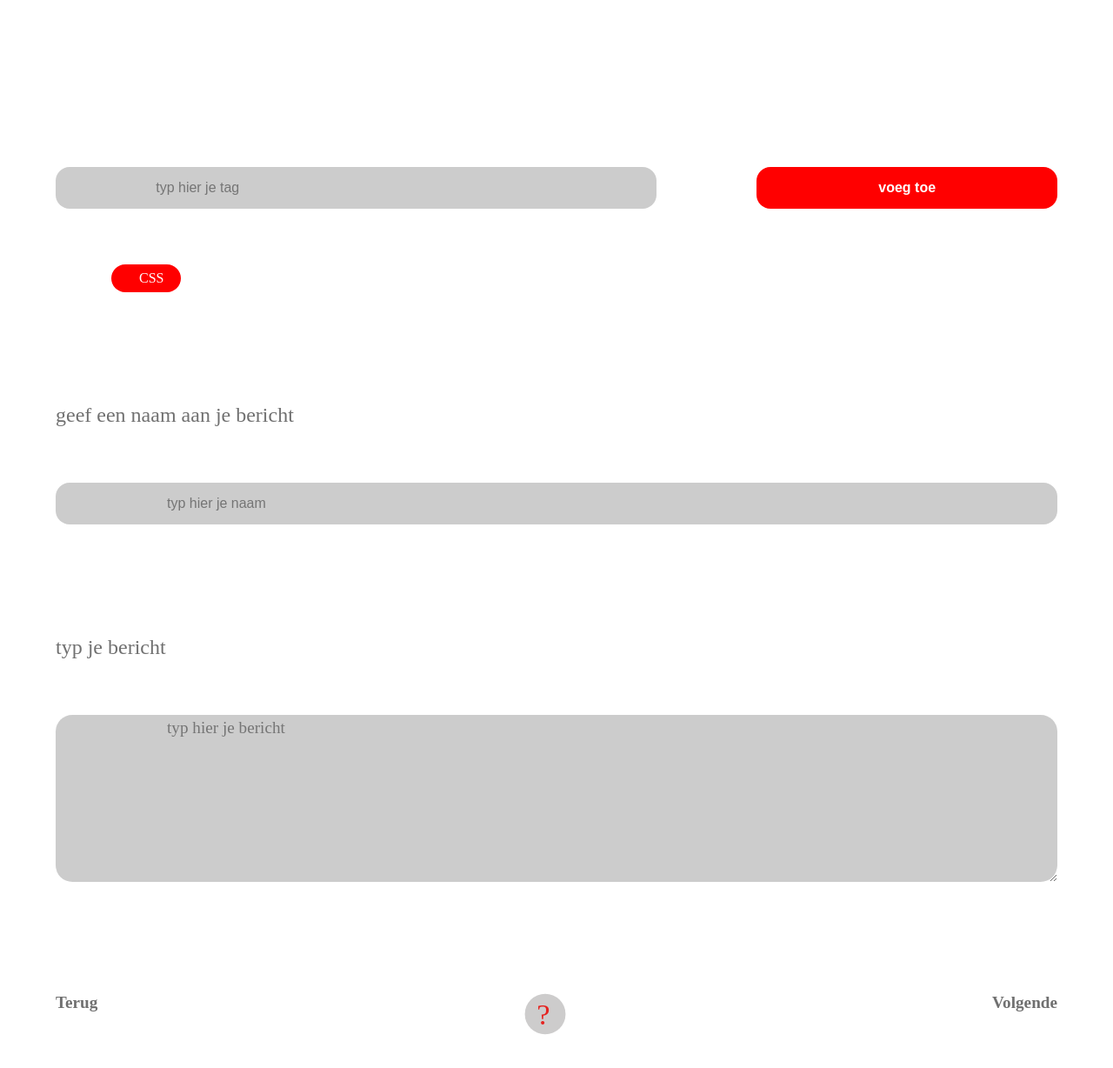
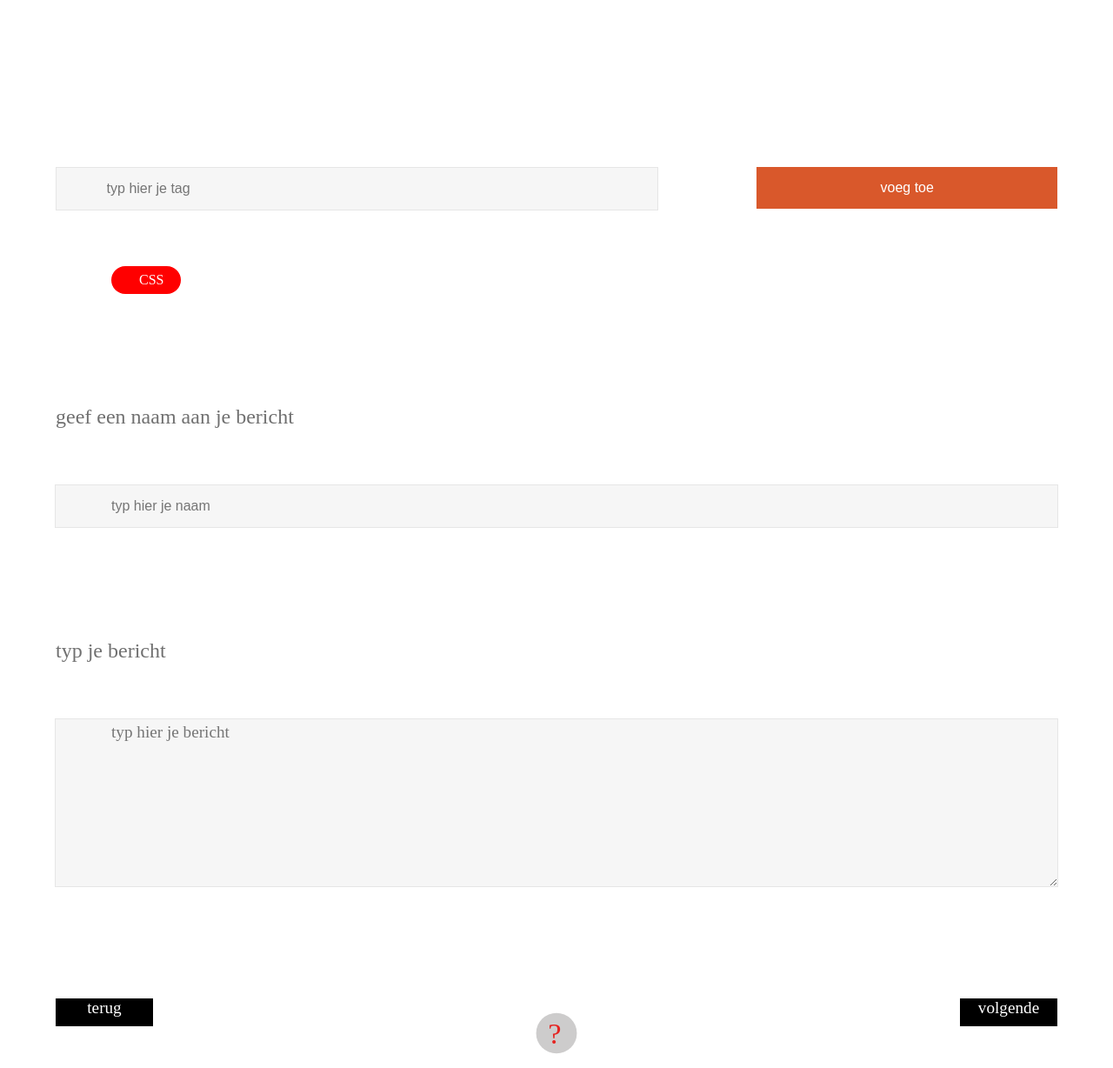
Before and after one commit to japgroevemaker/Meesterproef-OBA-date, a Node server app: page /shareKnowledge in a window 1280 px wide. Shown: the part 212-1440 px from the top of the page at 87% size. Before the commit the page ends 1401 px from the top, so only its background shows below. Run offline with Node 20, Linux system fonts and the light colour scheme; some libraries are stand-ins or nearby versions.

Commit message:
changed styling input fields & added profile pic preview

```diff
--- a/public/css/style.css
+++ b/public/css/style.css
@@ -1,7 +1,10 @@
 :root {
   --OBA-red: #FF0000;
+  --OBA-subColor: #D9582B;
+  --header-color: #707070;
   --OBA-font: Avenir;
-  --header-color: #707070;
+  --input-background: #f6f6f6;
+  --input-border: 1px solid #e6e6e6;
 }
 
 * {
@@ -55,9 +58,17 @@ header h2 {
 
 footer#navigate-footer {
   width: 90%;
+  height: 5em;
   margin: auto;
   display: flex;
   flex-direction: row;
+}
+
+footer#navigate-footer div.prev-next-button {
+  background-color: #000;
+  width: 7em;
+  height: 2em;
+  text-align: center;
 }
 
 footer#navigate-footer img {
@@ -65,18 +76,17 @@ footer#navigate-footer img {
   margin: auto;
 }
 
-footer#navigate-footer h3 {
-  color: var(--header-color);
+footer#navigate-footer div.prev-next-button h3 {
+  color: #fff;
+  font-weight: lighter;
   font-family: var(--OBA-font);
-  font-weight: bold;
   font-size: 1.2em;
 }
 
-footer#navigate-footer a {
+footer#navigate-footer div.prev-next-button a {
   text-decoration: none;
-  color: var(--header-color);
+  color: #fff;
   font-family: var(--OBA-font);
-  font-weight: bold;
   font-size: 1.2em;
 }
 
@@ -105,13 +115,12 @@ section.input-field div#add-tags {
 }
 
 section.input-field div#add-tags input[type="text"]{
-  width: 50%;
+  width: 55%;
   height: 3em;
-  background-color: #ccc;
-  border: none;
-  border-radius: 1em;
+  background-color: var(--input-background);
+  border: var(--input-border);
   margin: 0;
-  padding-left: 10%;
+  padding-left: 5%;
 }
 
 section.input-field div#add-tags button{
@@ -119,10 +128,8 @@ section.input-field div#add-tags button{
   height: 3em;
   width: 30%;
   color: #fff;
-  font-weight: bold;
-  background-color: var(--OBA-red);
+  background-color: var(--OBA-subColor);
   border: none;
-  border-radius: 1em;
 }
 
 div#tags {
@@ -155,13 +162,12 @@ div#tags div.tag h3 {
 
 section.input-field input[type="text"]{
   font-size: 1em;
-  width: 80%;
+  width: 85%;
   height: 3em;
-  background-color: #ccc;
-  border: none;
-  border-radius: 1em;
+  background-color: var(--input-background);
+  border: var(--input-border);
   margin: 5% auto 10%;
-  padding-left: 10%;
+  padding-left: 5%;
 }
 
 .none {
@@ -172,13 +178,12 @@ section.input-field textarea{
   font-family: var(--OBA-font);
   font-size: 1.2em;
   line-height: 1.6em;
-  width: 80%;
+  width: 85%;
   height: 10em;
-  background-color: #ccc;
-  border: none;
-  border-radius: 1em;
+  background-color: var(--input-background);
+  border: var(--input-border);
   margin: 5% auto 10%;
-  padding-left: 10%;
+  padding-left: 5%;
 }
 
 section.recognition {
--- a/views/pages/shareKnowledge.ejs
+++ b/views/pages/shareKnowledge.ejs
@@ -26,11 +26,14 @@
       <textarea placeholder="typ hier je bericht"></textarea>
 
       <footer id="navigate-footer">
-        <a href="iHaveAGoal">Terug</a>
+        <div class="prev-next-button">
+          <a href="iHaveAGoal">terug</a>
+        </div>
 
         <img src="/assets/question-mark.svg" alt="explore">
-
-        <h3 class="next">Volgende</h3>
+        <div class="prev-next-button">
+          <h3 class="next">volgende</h3>
+        </div>
       </footer>
 
     </section>
@@ -43,9 +46,14 @@
 
       <section class="profilePic">
       <form action="getPicture.js">
-          <img src="/assets/placeholder.jpg" alt="">
-          <input type="file" id="pic" accept="image/*" name="pic" class="none">
-          <label for="pic">upload foto</label>
+          <img id="profile-pic-preview" src="/assets/placeholder.jpg" alt="">
+          <input type="file" id="pic" accept="image/   *" name="pic" class="none">
+
+          <div class="button-align">
+            <label for="pic">upload foto</label>
+            <button id='remove-pic'>verwijder</button>
+          </div>
+
       </form>
       </section>
 
@@ -55,12 +63,15 @@
 
 
       <footer id="navigate-footer">
-        <h3 class="prev">Vorige</h3>
-
+        <div class="prev-next-button">
+          <h3 class="prev">terug</h3>
+        </div>
         <img src="/assets/question-mark.svg" alt="explore">
-
-        <a href="messageOverview">Volgende</a>
+        <div class="prev-next-button">
+          <a href="messageOverview">volgende</a>
+        </div>
       </footer>
 
-<script src="../javascript/prev-next.js" type="module"></script>
+<script defer src="../javascript/image-prev.js" type="module"></script>
+<script defer src="../javascript/prev-next.js" type="module"></script>
 <% include ../components/footer.ejs %>
```
Also changed, not shown: other parts of public/css/style.css (+28 -13 lines), public/javascript/image-prev.js (added, +39 -0 lines).
